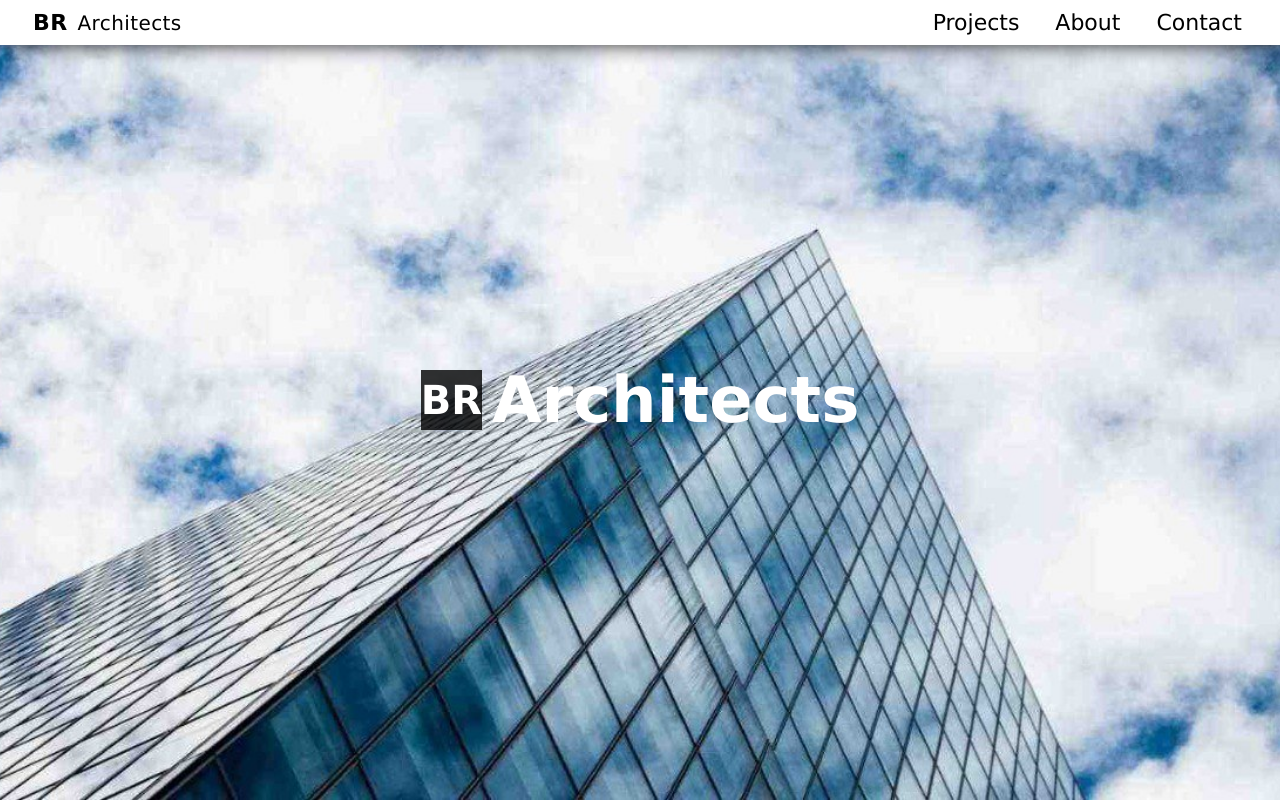
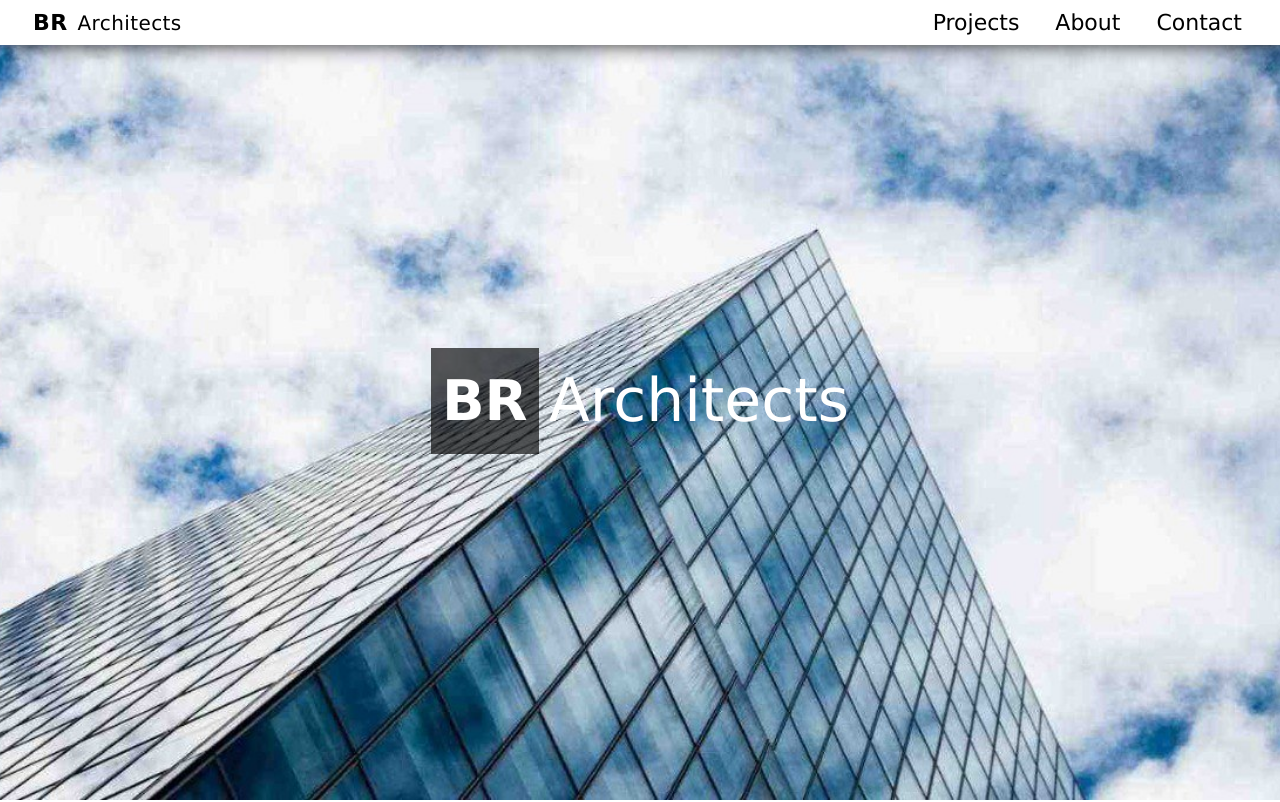
Before and after one commit to bahijashekhdeep/BR-Architects, a plain HTML site: page BR-Architects/index.html in a window 1280 px wide. Shown: the top 802 px of the page. Drawn offline with Linux system fonts and the light colour scheme.

Commit message:
BR-Architects

```diff
--- a/BR-Architects/style.css
+++ b/BR-Architects/style.css
@@ -107,18 +107,21 @@ nav .items a:hover {
   color: white;
   text-align: center;
   padding: 0.3em 0.5em;
-  font-size: 2.5rem;
+  font-size: 50px;
   display: flex;
   justify-content: center;
   align-items: center;
+
 }
 .header-intro-text span {
-  background-color: rgba(0, 0, 0, 0.8);
-  color: white;
-  text-align: center;
-
-  font-size: 2.5rem;
-  margin-right: 10px;
+    background-color: rgb(0 0 0 / 65%);
+    color: white;
+    text-align: center;
+    font-size: 3.5rem;
+    margin-right: 10px;
+    padding: 11px;
+    margin-top: 1px;
+    font-weight: 800;
 }
 
 .projects,
@@ -307,7 +310,8 @@ nav .items a:hover {
   }
 
   .header-intro-text {
-    font-size: 4rem;
+    font-size: 60px;
+    font-weight: 300;
   }
 
   .projects-content,
```
